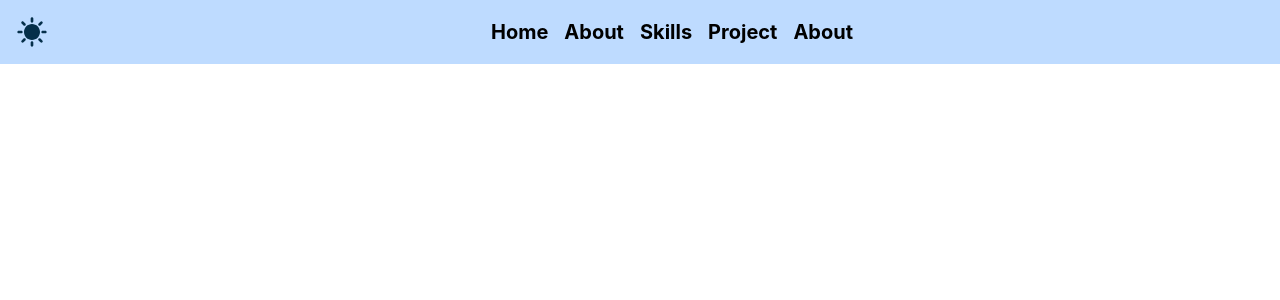
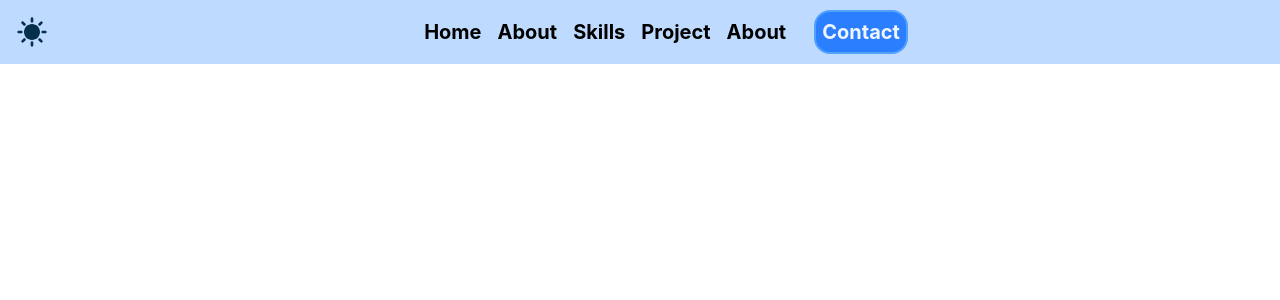
Before and after one commit to Koj101/portfolio-website, a React (Vite) app in the folder my portfolio/: page / in a window 1280 px wide. Shown: the top 300 px of the page. Built offline with nearby package versions, Linux system fonts and the light colour scheme.

Commit message:
Added "Contact Button to NavBar component

```diff
--- a/my portfolio/src/NavBar.jsx
+++ b/my portfolio/src/NavBar.jsx
@@ -8,12 +8,15 @@ function NavBar() {
         size={32}
         class="my-2 mx-4  text-sky-950 cursor-pointer hover:text-amber-50"
       />
-      <div class=" flex flex-row mx-auto px-16 ">
+      <div class=" flex items-center flex-row mx-auto px-16 ">
         <NavText text="Home" />
         <NavText text="About" />
         <NavText text="Skills" />
         <NavText text="Project" />
         <NavText text="About" />
+        <button class="mx-5 p-1.5 text-xl text-blue-50 font-bold hover:mx-3 hover:text-sky-100 hover:p-2 bg-blue-500 border-2 border-blue-400 shadow-sx rounded-2xl transition-all ease-in-out hover:bg-blue-800 cursor-pointer">
+          Contact
+        </button>
       </div>
     </div>
   );
```
